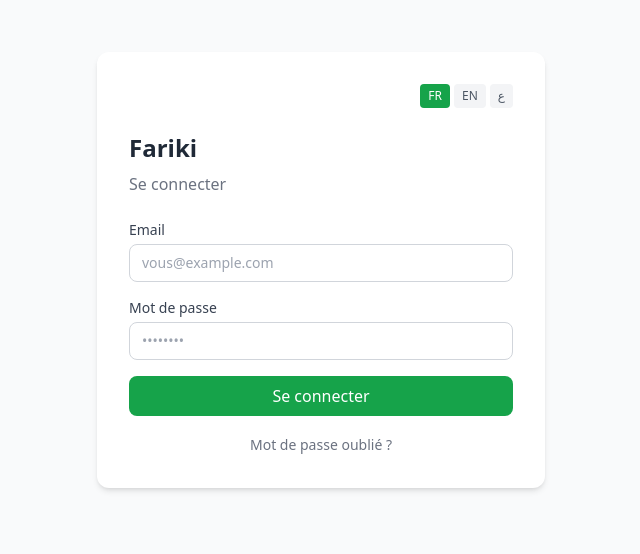
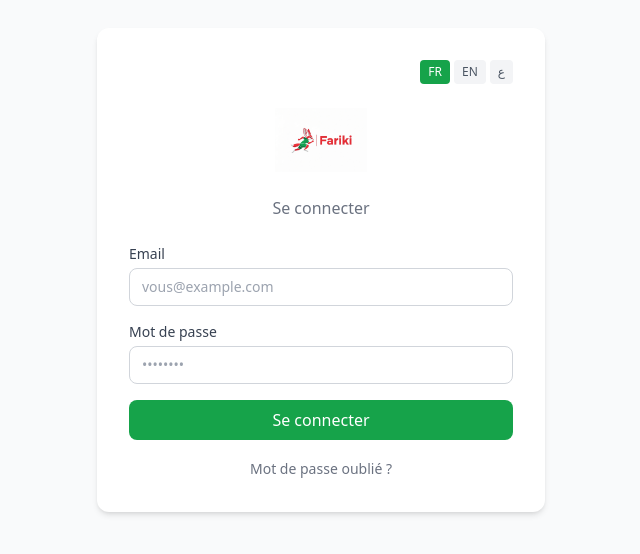
Before and after one commit to casic16/soccer-school, a React app in the folder app/: page /login in a window 1280 px wide. Shown: the part 130-684 px from the top of the page, without its empty margins (319-959 px from the left). Built offline with nearby package versions, Linux system fonts and the light colour scheme; no server answers; the HTML template or start-up script is replaced by a standard one.

Commit message:
feat: logo Fariki sur la page login

```diff
--- a/app/src/pages/Login.jsx
+++ b/app/src/pages/Login.jsx
@@ -55,8 +55,14 @@ export default function Login() {
           ))}
         </div>
 
-        <h1 className="text-2xl font-bold text-gray-800 mb-2">{t('app.name')}</h1>
-        <p className="text-gray-500 mb-6">{t('auth.login')}</p>
+        <div className="flex justify-center mb-6">
+  <img
+    src="/logo.png"
+    alt="Fariki"
+    className="h-16 w-auto object-contain"
+  />
+</div>
+<p className="text-gray-500 mb-6 text-center">{t('auth.login')}</p>
 
         {error && (
           <div className="bg-red-50 text-red-600 text-sm p-3 rounded-lg mb-4">
```
Also changed, not shown: app/public/Logo.png (added).
